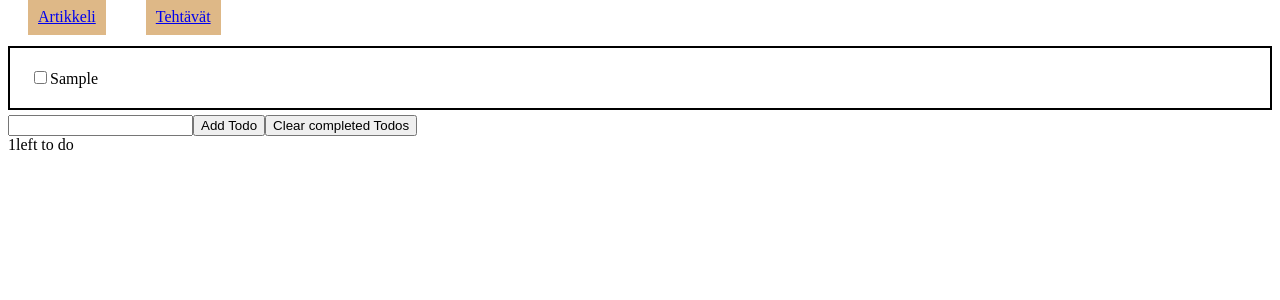
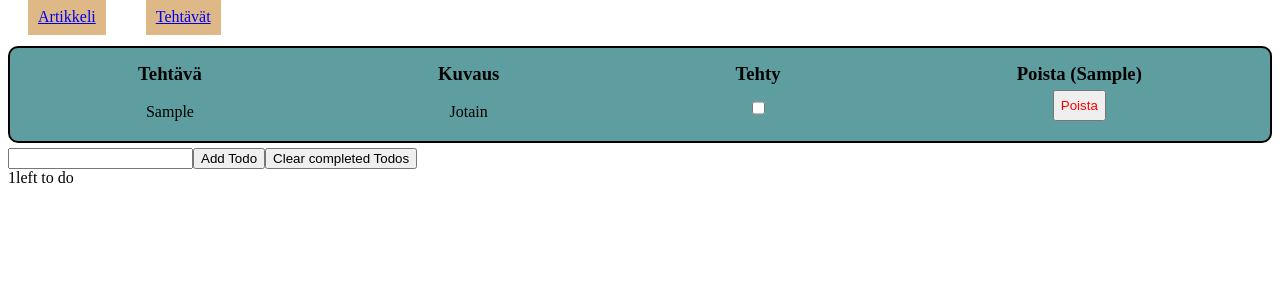
Before and after one commit to Hespanus/harjoitus, a React (Create React App) app: page /app in a window 1280 px wide. Both pictures are taken after typing "Sample" into the empty fields and a click on the button "Add Todo". Shown: the top 300 px of the page. Built offline with nearby package versions, Linux system fonts and the light colour scheme.

Commit message:
Delete Todo func and button, styling

```diff
--- a/src/App.js
+++ b/src/App.js
@@ -31,11 +31,17 @@ function App() {
 
   function handleAddtodo(e) {
     const name = todoNameRef.current.value
+    let descr = 'Jotain'
     if (name === '') return
     setTodos(x => {
-      return [...x, {id: uuidv4(), name: name, complete: false}]
+      return [...x, {id: uuidv4(), name: name, description: descr, complete: false}]
     })
     todoNameRef.current.value = null
+  }
+
+  function deleteTodo(name) {
+    const newTodos = todos.filter(todo => todo.name !== name)
+    setTodos(newTodos)
   }
 
   function handleClearTodos() {
@@ -45,7 +51,7 @@ function App() {
   return (
     <>
 
-    <TodoList todos ={todos} toggleTodo={toggleTodo} />
+    <TodoList todos ={todos} toggleTodo={toggleTodo} deleteTodo={deleteTodo} />
     <input ref={todoNameRef} type="text" />
     <button onClick={handleAddtodo}>Add Todo</button>
     <button onClick={handleClearTodos}>Clear completed Todos</button>
--- a/src/Todo.js
+++ b/src/Todo.js
@@ -1,16 +1,34 @@
 import React from 'react'
 
-export default function todo({todo, toggleTodo}) {
+export default function todo({todo, toggleTodo, deleteTodo}) {
   function handleTodoClick() {
     toggleTodo(todo.id)
   }
+
+  function handleDelClick() {
+    deleteTodo(todo.name)
+  }
+
   return (
     <div>
       <div className='singleTodo'>
-        <label>
-        <input type="checkbox" checked={todo.complete} onChange={handleTodoClick}/>
-        {todo.name}
-        </label>
+        <div className='todoTitles'>
+          <h3 style={{margin: "5px"}}>Tehtävä</h3>
+          {todo.name}
+        </div>
+        <div className='todoTitles'>
+          <h3 style={{margin: "5px"}}>Kuvaus</h3>
+          {todo.description}
+        </div>
+        <div className='todoTitles'>
+          <h3 style={{margin: "5px"}}>Tehty</h3>
+          <input type="checkbox" checked={todo.complete} onChange={handleTodoClick}/>
+        </div>
+        <div className='todoTitles'>
+          <h3 style={{margin: "5px"}}>Poista ({todo.name})</h3>
+          <button onClick={handleDelClick} style={{color: "red", padding: "6px"}}>Poista </button>
+        </div>
+
       </div>
 
 
--- a/src/TodoList.js
+++ b/src/TodoList.js
@@ -1,10 +1,10 @@
 import React from 'react'
 import Todo from './Todo'
 
-export default function TodoList({todos, toggleTodo}) {
+export default function TodoList({todos, toggleTodo, deleteTodo}) {
   return (
     todos.map(todo => {
-      return <Todo key={todo.id} toggleTodo={toggleTodo} todo={todo} />
+      return <Todo key={todo.id} toggleTodo={toggleTodo} todo={todo} deleteTodo={deleteTodo} />
     })
   )
 }
--- a/src/testi.css
+++ b/src/testi.css
@@ -8,7 +8,27 @@
 }
 
 .singleTodo {
-    padding: 20px;
+    display: flex;
+    justify-content: space-around;
+    padding: 10px;
+    padding-bottom: 20px;
     border: 2px solid black;
     margin-bottom: 5px;
+    background-color: cadetblue;
+    border-radius: 10px;
+
 }
+.todoTitles {
+    display: flex;
+    flex-direction: column;
+    justify-content: space-between;
+    align-items: center;
+
+
+}
+.todoTitles > input {
+        height: 20px;
+        border: 1px solid #41B883;
+        background-color: #34495E;
+
+}
```
